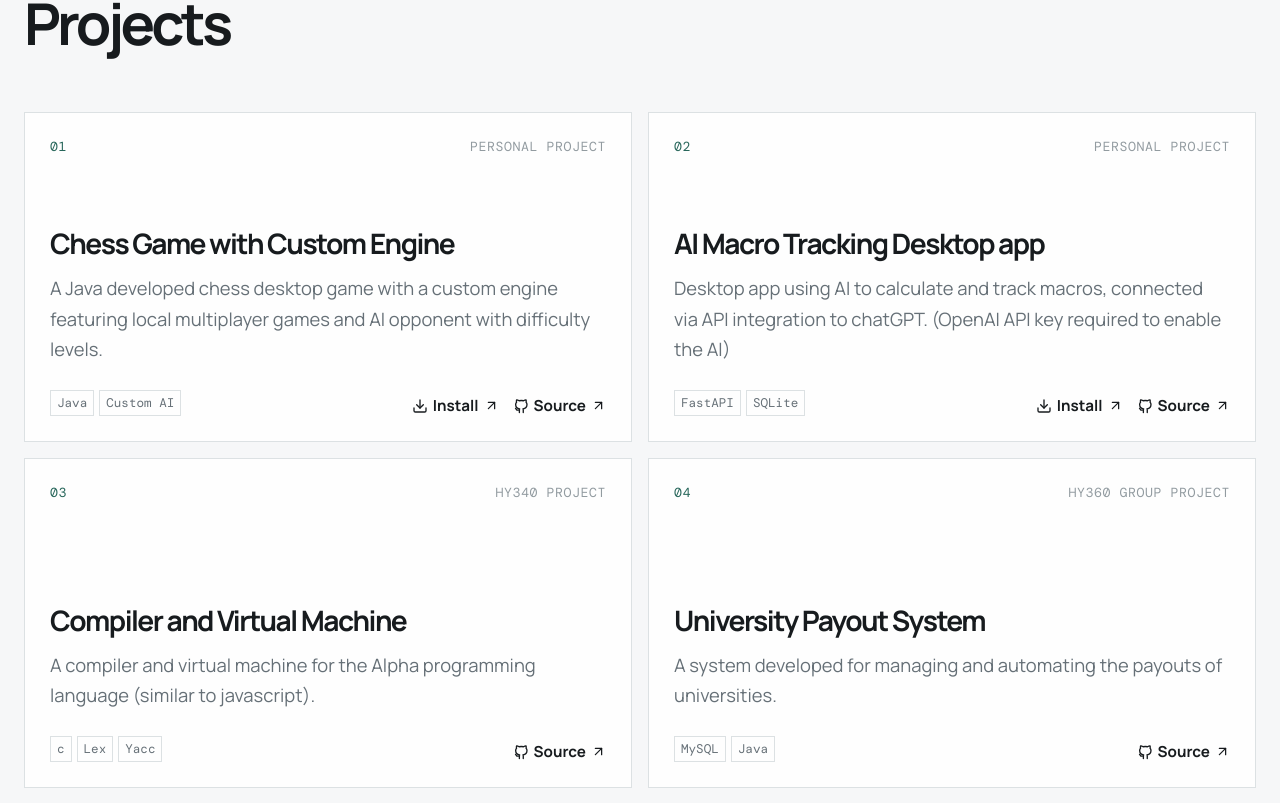
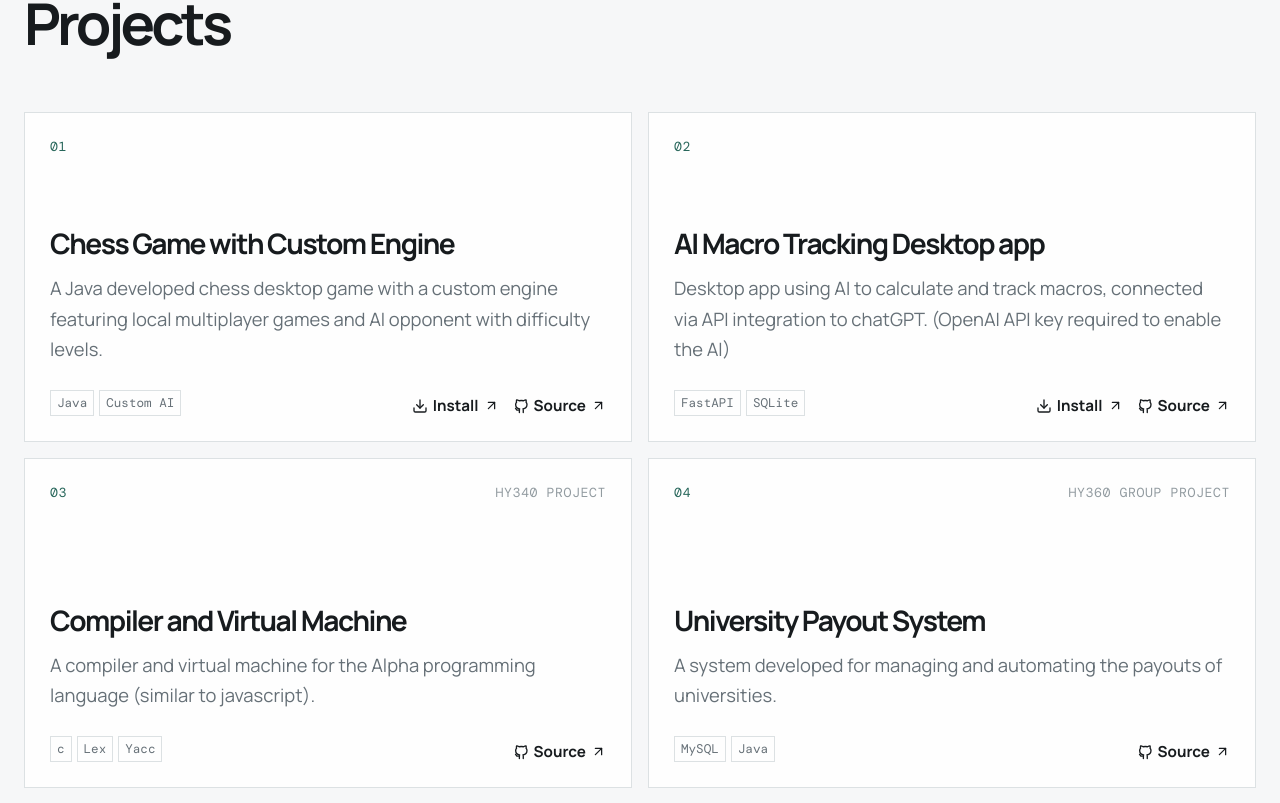
Before and after one commit to fotisbalis/fotisbalis.github.io, a React (Vite) app: page / in a window 1280 px wide. Shown: the part 2526-3329 px from the top of the page. Built offline with nearby package versions, Linux system fonts and the light colour scheme.

Commit message:
Changed personal projects

```diff
--- a/src/data/portfolio.js
+++ b/src/data/portfolio.js
@@ -61,7 +61,7 @@ export const projects = [
     releases: 'https://github.com/fotisbalis/Chess/releases',
     github: 'https://github.com/fotisbalis/Chess',
     featured: true,
-    topRightLabel: 'Personal Project',
+    topRightLabel: '',
     number: '01',
   },
   {
@@ -71,7 +71,7 @@ export const projects = [
     releases: 'https://github.com/fotisbalis/Macro_Tracker_Web_App/releases',
     github: 'https://github.com/fotisbalis/Macro_Tracker_Web_App',
     featured: true,
-    topRightLabel: 'Personal Project',
+    topRightLabel: '',
     number: '02',
   },
   {
@@ -100,7 +100,7 @@ export const projects = [
     website: 'https://fotisbalis.github.io/Pipeline_Energy_Calculator/',
     websiteLabel: 'Website',
     featured: true,
-    topRightLabel: 'Personal Project',
+    topRightLabel: '',
     number: '05',
   }
 ];
```
